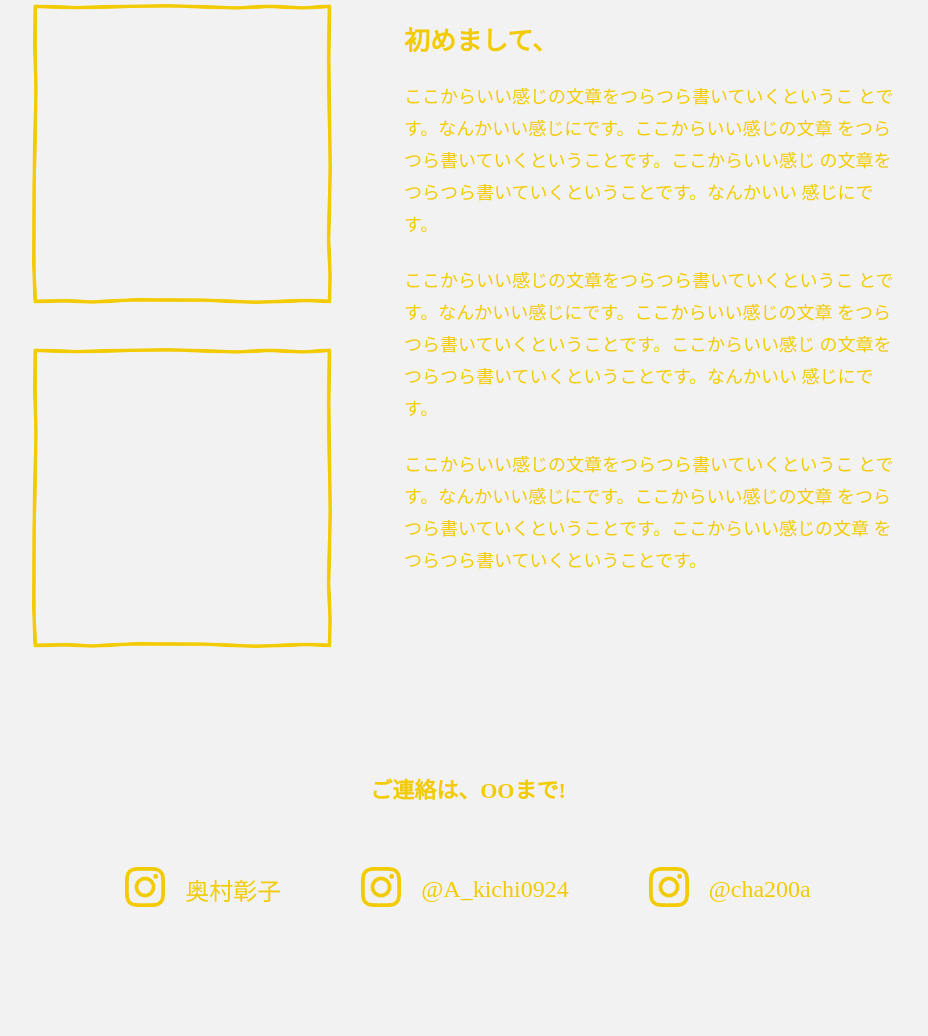
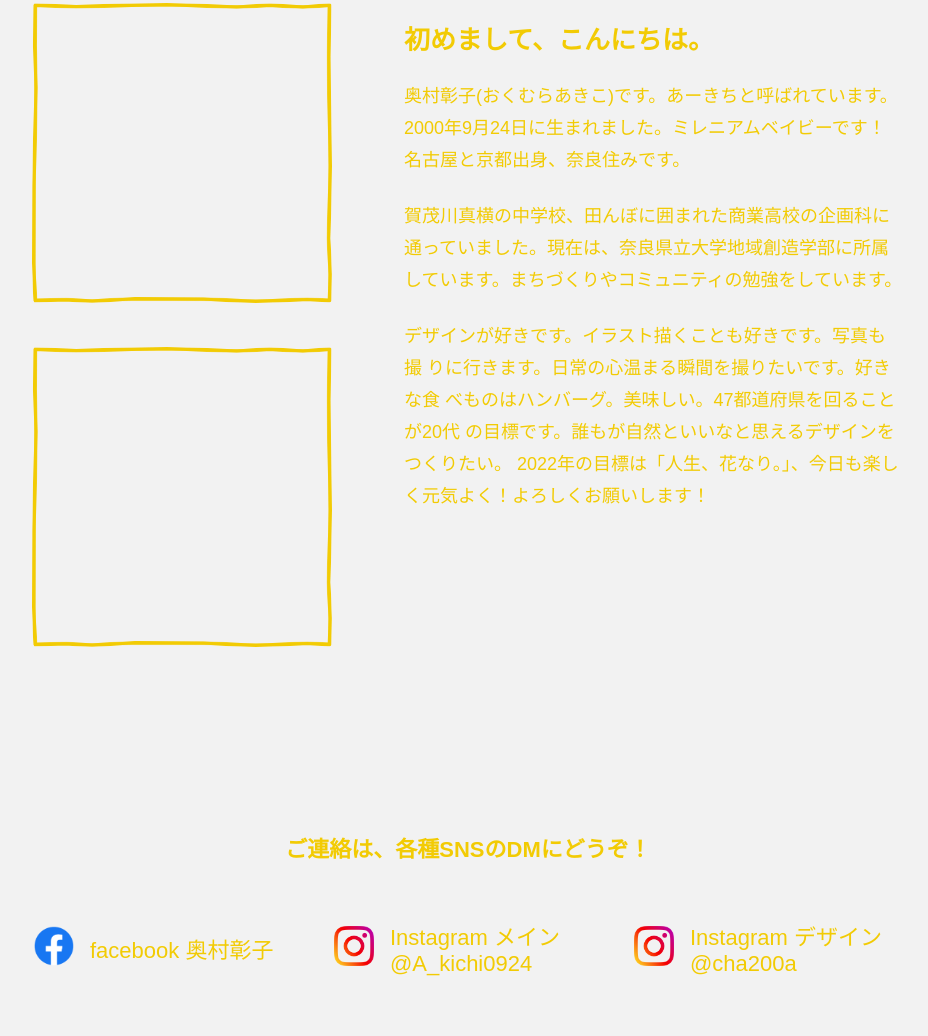
Before and after one commit to a-kichi/portfolio, a plain HTML site: page html/about.html in a window 1280 px wide. Shown: the part 273-1309 px from the top of the page, without its empty margins (172-1100 px from the left). Drawn offline with Linux system fonts and the light colour scheme.

Commit message:
add font&about contents

```diff
--- a/css/about.css
+++ b/css/about.css
@@ -1,6 +1,16 @@
 *{
     margin: 0;
     padding: 0;
+}
+
+@font-face {
+    font-family: "jinky";
+    src: url("/fonts/JINKY.ttf");
+}
+
+@font-face {
+    font-family: "からかぜ";
+    src: url("/fonts/karakaze-M.ttf");
 }
 
 body{
@@ -65,12 +75,14 @@ header{
 
 /*wrapper*/
 .wrapper{
-    font-family: "筑紫A丸ゴシック";
+    font-family: fot-tsukuardgothic-std, sans-serif;
+    font-weight: 400;
+    font-style: normal;
 }
 
 .content1{
     width: 1000px;
-    margin: 112px auto 120px;
+    margin: 112px auto 180px;
     display: flex;
     justify-content: center;
 }
@@ -87,7 +99,9 @@ header{
 .text-box{
     width: 500px;
     margin-left: 72px;
-    font-family: "筑紫A丸ゴシック";
+    font-family: fot-tsukuardgothic-std, sans-serif;
+    font-weight: 400;
+    font-style: normal;
 }
 
 .text-box h2{
@@ -107,7 +121,6 @@ header{
 }
 
 .account{
-    /* background-color: azure; */
     width: 1000px;
     height: 170px;
     margin: 0 auto 200px;
@@ -122,15 +135,18 @@ header{
 
 .account img{
     width: 40px;
-}
-
-.fb{
-    padding-left: 80px;
+    margin: 0px 16px;
 }
 
 .account p{
-    font-size: 24px;
-    margin: 0px 80px 0px 20px;
+    font-size: 22px;
+}
+
+.ac{
+    width: 300px;
+    display: flex;
+    align-items: center;
+
 }
 
 /* footer */
@@ -175,6 +191,7 @@ footer{
 .copy{
     font-size: 22px;
     margin: 94px auto 136px;
+    letter-spacing:4px;
 }
 
 @media all and (max-width: 500px){
--- a/css/style.css
+++ b/css/style.css
@@ -1,6 +1,16 @@
 *{
     margin: 0;
     padding: 0;
+}
+
+@font-face {
+    font-family: "jinky";
+    src: url("/fonts/JINKY.ttf");
+}
+
+@font-face {
+    font-family: "からかぜ";
+    src: url("/fonts/karakaze-M.ttf");
 }
 
 body{
--- a/css/work.css
+++ b/css/work.css
@@ -1,6 +1,16 @@
 *{
     margin: 0;
     padding: 0;
+}
+
+@font-face {
+    font-family: "jinky";
+    src: url("/fonts/JINKY.ttf");
+}
+
+@font-face {
+    font-family: "からかぜ";
+    src: url("/fonts/karakaze-M.ttf");
 }
 
 body{
@@ -64,8 +74,11 @@ header{
 
 /*wrapper*/
 .wrapper{
-    font-family: "筑紫A丸ゴシック";
+    font-family: fot-tsukuardgothic-std, sans-serif;
+    font-weight: 400;
+    font-style: normal;
 }
+
 
 .works{
     margin: 112px auto 200px;
@@ -132,6 +145,7 @@ footer{
 .copy{
     font-size: 22px;
     margin: 94px auto 136px;
+    letter-spacing:4px;
 }
 
 @media all and (max-width: 500px){
--- a/html/about.html
+++ b/html/about.html
@@ -6,6 +6,17 @@
     <meta name="viewport" content="width=device-width, initial-scale=1.0">
     <link rel="stylesheet" href="../css/about.css">
     <title>About</title>
+
+    <script>
+        (function(d) {
+          var config = {
+            kitId: 'aqf5sen',
+            scriptTimeout: 3000,
+            async: true
+          },
+          h=d.documentElement,t=setTimeout(function(){h.className=h.className.replace(/\bwf-loading\b/g,"")+" wf-inactive";},config.scriptTimeout),tk=d.createElement("script"),f=false,s=d.getElementsByTagName("script")[0],a;h.className+=" wf-loading";tk.src='https://use.typekit.net/'+config.kitId+'.js';tk.async=true;tk.onload=tk.onreadystatechange=function(){a=this.readyState;if(f||a&&a!="complete"&&a!="loaded")return;f=true;clearTimeout(t);try{Typekit.load(config)}catch(e){}};s.parentNode.insertBefore(tk,s)
+        })(document);
+      </script>
 </head>
 
 <body>
@@ -35,35 +46,39 @@
             </div>
 
             <div class="text-box">
-                <h2 class="title">初めまして、</h2>
-                <p>ここからいい感じの文章をつらつら書いていくというこ
-                    とです。なんかいい感じにです。ここからいい感じの文章
-                    をつらつら書いていくということです。ここからいい感じ
-                    の文章をつらつら書いていくということです。なんかいい
-                    感じにです。</p>
-                <p>ここからいい感じの文章をつらつら書いていくというこ
-                    とです。なんかいい感じにです。ここからいい感じの文章
-                    をつらつら書いていくということです。ここからいい感じ
-                    の文章をつらつら書いていくということです。なんかいい
-                    感じにです。</p>
-                <p>ここからいい感じの文章をつらつら書いていくというこ
-                    とです。なんかいい感じにです。ここからいい感じの文章
-                    をつらつら書いていくということです。ここからいい感じの文章
-                    をつらつら書いていくということです。</p>
+                <h2 class="title">初めまして、こんにちは。</h2>
+                <p>奥村彰子(おくむらあきこ)です。あーきちと呼ばれています。
+                    2000年9月24日に生まれました。ミレニアムベイビーです！
+                    名古屋と京都出身、奈良住みです。</p>
+                <p>賀茂川真横の中学校、田んぼに囲まれた商業高校の企画科に
+                    通っていました。現在は、奈良県立大学地域創造学部に所属
+                    しています。まちづくりやコミュニティの勉強をしています。
+                </p>
+                <p>デザインが好きです。イラスト描くことも好きです。写真も撮
+                    りに行きます。日常の心温まる瞬間を撮りたいです。好きな食
+                    べものはハンバーグ。美味しい。47都道府県を回ることが20代
+                    の目標です。誰もが自然といいなと思えるデザインをつくりたい。
+                    2022年の目標は「人生、花なり。」、今日も楽しく元気よく！よろしくお願いします！</p>
             </div>
         </div>
 
-        <h3>ご連絡は、OOまで!</h3>
+        <h3>ご連絡は、各種SNSのDMにどうぞ！</h3>
         <div class="account">
 
-            <a href="" class="fb"><img src="../img/glyph-logo_May2016.png" alt=""></a>
-            <p>奥村彰子</p>
+            <div class="ac fb">
+            <a href="https://www.facebook.com/akiko.okumura0924"><img src="../img/f_logo_RGB-Blue_100.png" alt=""></a>
+            <p><a href="https://www.facebook.com/akiko.okumura0924" class="insta">facebook 奥村彰子</a></p>
+            </div>
 
-            <a href="" class="insta"><img src="../img/glyph-logo_May2016.png" alt=""></a>
-            <p>@A_kichi0924</p>
+            <div class="ac insta1">
+            <a href="https://www.instagram.com/a_kichi0924/" class="insta"><img src="../img/Instagram_Glyph_Gradient_RGB.png" alt=""></a>
+            <p>Instagram メイン<br><a href="https://www.instagram.com/a_kichi0924/" class="insta">@A_kichi0924</a></p>
+            </div>
 
-            <a href="" class="insta"><img src="../img/glyph-logo_May2016.png" alt=""></a>
-            <p>@cha200a</p>
+            <div class="ac insta2">
+            <a href="https://www.instagram.com/cha2000a/" class="insta"><img src="../img/Instagram_Glyph_Gradient_RGB.png" alt=""></a>
+            <p>Instagram デザイン<br><a href="https://www.instagram.com/cha2000a/" class="insta">@cha200a</a></p>
+            </div>
         </div>
 
     </div>
@@ -82,7 +97,7 @@
              </nav>
         </div>
 
-        <p class="copy">@ここになにかをいれたい</p>
+        <p class="copy">@A-kichi0924 2022.03</p>
 
     </footer>
 
```
Also changed, not shown: html/work.html (+12 -1 lines), index.html (+12 -0 lines), fonts/JINKY.ttf (added), fonts/karakaze-M.ttf (added), img/Instagram_Glyph_Gradient_RGB.png (added), img/f_logo_RGB-Blue_100.png (added), img/glyph-logo_May2016.png (deleted), 3 other files.
